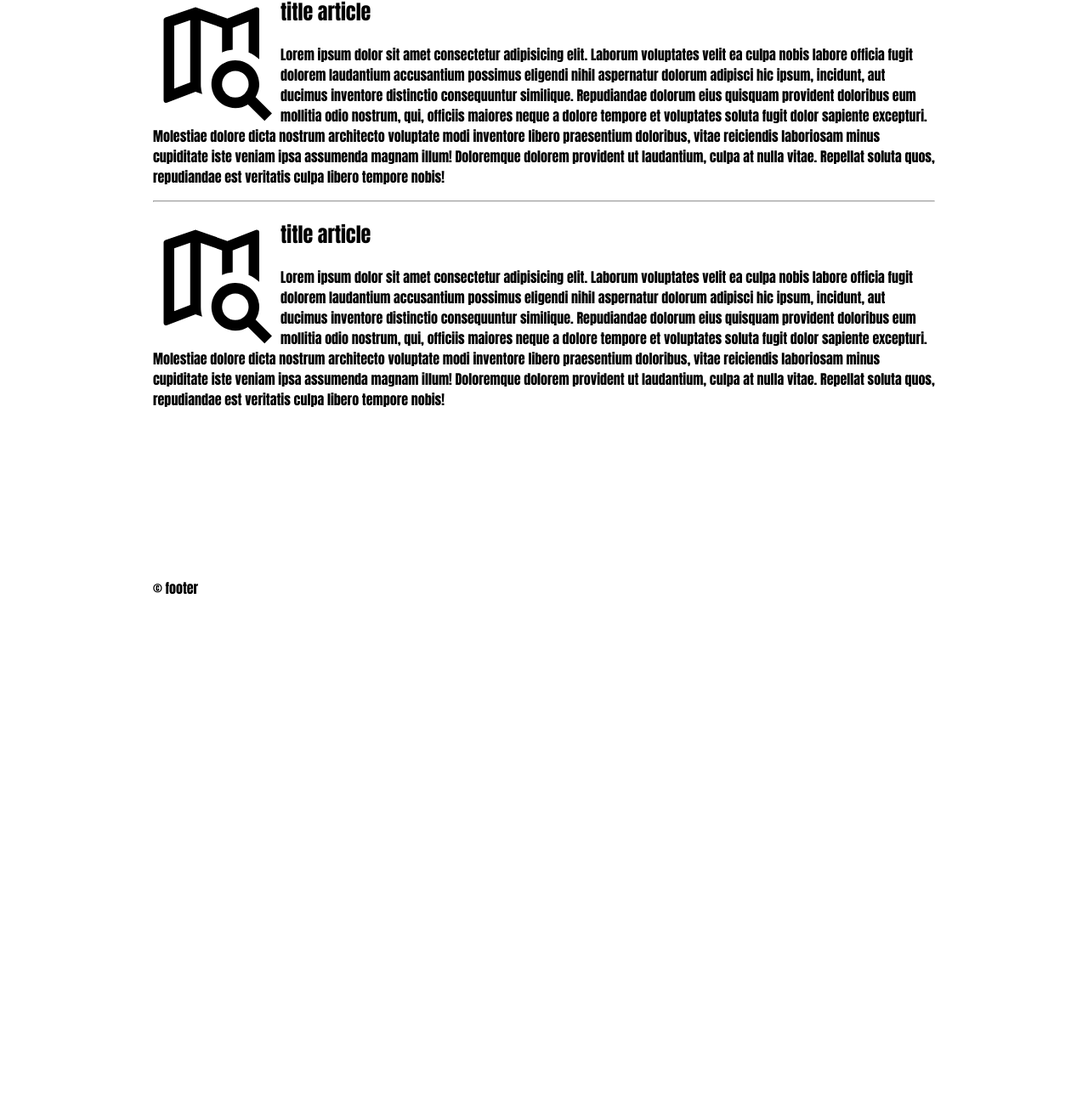
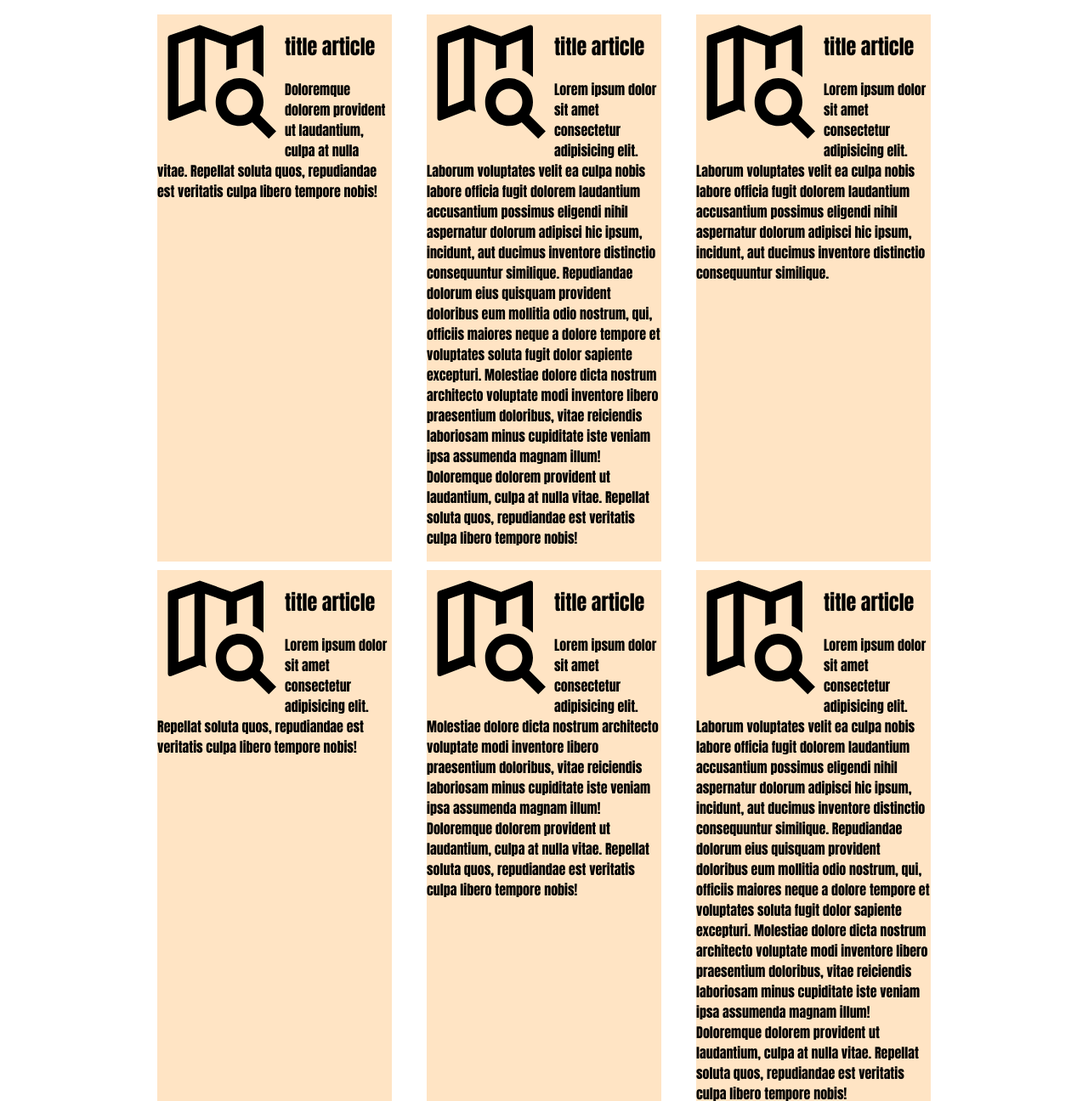
Before and after one commit to freshjsftm/pfm2024-1-practice-21-03-2024, a plain HTML site: page index.html in a window 1280 px wide. Shown: the part 152-1448 px from the top of the page at 85% size. Before the commit the page ends 872 px from the top, so only its background shows below. Drawn offline with Linux system fonts and the light colour scheme; a web font is replaced by a local one.

Commit message:
Add main-section css

```diff
--- a/assets/css/header.css
+++ b/assets/css/header.css
@@ -1,4 +1,5 @@
 .wrapper-header {
+  min-height: 66px;
   background-color: #333;
 }
 .header {
--- /dev/null
+++ b/assets/css/main-section.css
@@ -0,0 +1,10 @@
+.main-section{
+ display: flex;
+ flex-wrap: wrap;
+ justify-content: space-between;
+}
+.main-article{
+  flex: 0 0 30%;
+  margin: 5px;
+  background-color: bisque;
+}
--- a/index.html
+++ b/index.html
@@ -12,6 +12,7 @@
     />
     <link rel="stylesheet" href="./style.css" />
     <link rel="stylesheet" href="./assets/css/header.css" />
+    <link rel="stylesheet" href="./assets/css/main-section.css" />
   </head>
   <body>
     <div class="wrapper-header">
@@ -30,9 +31,23 @@
     </div>
     <div class="wrapper">
       <main class="main">
+        <h1 class="main-heading">title page</h1>
         <section class="main-section">
-          <h1 class="main-heading">title page</h1>
           <article class="main-article">
+            <img
+              src="./assets/images/map-search-outline.svg"
+              alt=""
+              class="article-img"
+            />
+            <h2 class="article-heading">title article</h2>
+            <p class="article-content">
+              Doloremque dolorem provident ut laudantium, culpa at nulla vitae.
+              Repellat soluta quos, repudiandae est veritatis culpa libero
+              tempore nobis!
+            </p>
+          </article>
+
+          <article class="main-article clear">
             <img
               src="./assets/images/map-search-outline.svg"
               alt=""
@@ -55,7 +70,77 @@
               libero tempore nobis!
             </p>
           </article>
-          <hr class="clear" />
+
+          <article class="main-article clear">
+            <img
+              src="./assets/images/map-search-outline.svg"
+              alt=""
+              class="article-img"
+            />
+            <h2 class="article-heading">title article</h2>
+            <p class="article-content">
+              Lorem ipsum dolor sit amet consectetur adipisicing elit. Laborum
+              voluptates velit ea culpa nobis labore officia fugit dolorem
+              laudantium accusantium possimus eligendi nihil aspernatur dolorum
+              adipisci hic ipsum, incidunt, aut ducimus inventore distinctio
+              consequuntur similique.
+            </p>
+          </article>
+
+          <article class="main-article clear">
+            <img
+              src="./assets/images/map-search-outline.svg"
+              alt=""
+              class="article-img"
+            />
+            <h2 class="article-heading">title article</h2>
+            <p class="article-content">
+              Lorem ipsum dolor sit amet consectetur adipisicing elit. Repellat
+              soluta quos, repudiandae est veritatis culpa libero tempore nobis!
+            </p>
+          </article>
+
+          <article class="main-article clear">
+            <img
+              src="./assets/images/map-search-outline.svg"
+              alt=""
+              class="article-img"
+            />
+            <h2 class="article-heading">title article</h2>
+            <p class="article-content">
+              Lorem ipsum dolor sit amet consectetur adipisicing elit. Molestiae
+              dolore dicta nostrum architecto voluptate modi inventore libero
+              praesentium doloribus, vitae reiciendis laboriosam minus
+              cupiditate iste veniam ipsa assumenda magnam illum! Doloremque
+              dolorem provident ut laudantium, culpa at nulla vitae. Repellat
+              soluta quos, repudiandae est veritatis culpa libero tempore nobis!
+            </p>
+          </article>
+
+          <article class="main-article clear">
+            <img
+              src="./assets/images/map-search-outline.svg"
+              alt=""
+              class="article-img"
+            />
+            <h2 class="article-heading">title article</h2>
+            <p class="article-content">
+              Lorem ipsum dolor sit amet consectetur adipisicing elit. Laborum
+              voluptates velit ea culpa nobis labore officia fugit dolorem
+              laudantium accusantium possimus eligendi nihil aspernatur dolorum
+              adipisci hic ipsum, incidunt, aut ducimus inventore distinctio
+              consequuntur similique. Repudiandae dolorum eius quisquam
+              provident doloribus eum mollitia odio nostrum, qui, officiis
+              maiores neque a dolore tempore et voluptates soluta fugit dolor
+              sapiente excepturi. Molestiae dolore dicta nostrum architecto
+              voluptate modi inventore libero praesentium doloribus, vitae
+              reiciendis laboriosam minus cupiditate iste veniam ipsa assumenda
+              magnam illum! Doloremque dolorem provident ut laudantium, culpa at
+              nulla vitae. Repellat soluta quos, repudiandae est veritatis culpa
+              libero tempore nobis!
+            </p>
+          </article>
+
           <article class="main-article clear">
             <img
               src="./assets/images/map-search-outline.svg"
--- a/style.css
+++ b/style.css
@@ -22,7 +22,7 @@ a{
   display: flex;
   flex-direction: column;
 
-  min-height: 100vh;
+  min-height: calc(100vh - 66px);
   min-width: 300px;
   width: 95%;
   max-width: 920px;
```
